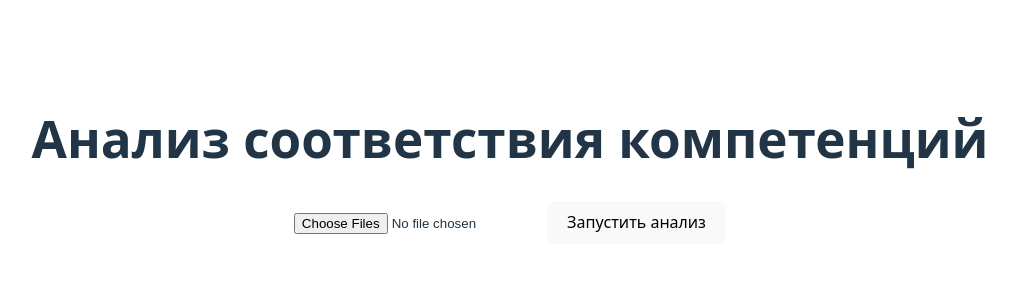
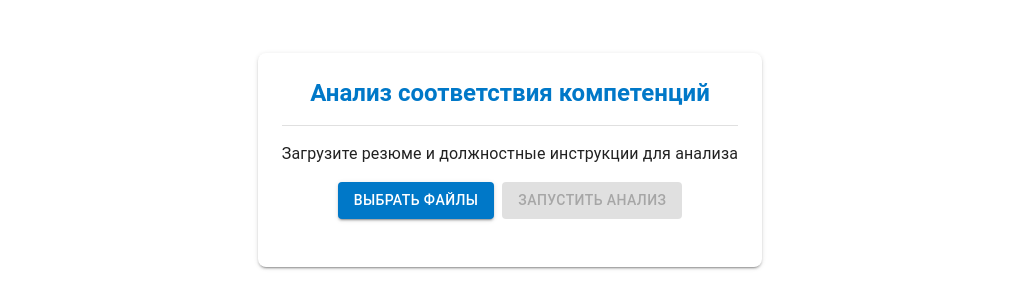
Before and after one commit to alex0ange1/AI-HR-analytics, a React (Vite) app in the folder frontend/react_app/: page / in a window 1280 px wide. Shown: the part 240-548 px from the top of the page, without its empty margins (130-1146 px from the left). Built offline with nearby package versions, Linux system fonts and the light colour scheme.

Commit message:
Добавлена возможность удалить загруженный файл и улучшен дизайн.

```diff
--- a/frontend/react_app/package.json
+++ b/frontend/react_app/package.json
@@ -10,6 +10,10 @@
     "preview": "vite preview"
   },
   "dependencies": {
+    "@emotion/react": "^11.14.0",
+    "@emotion/styled": "^11.14.0",
+    "@mui/icons-material": "^7.0.2",
+    "@mui/material": "^7.0.2",
     "jspdf": "^3.0.1",
     "react": "^19.0.0",
     "react-dom": "^19.0.0"
--- a/frontend/react_app/src/components/FileUpload.jsx
+++ b/frontend/react_app/src/components/FileUpload.jsx
@@ -1,5 +1,36 @@
 import React, { useState } from 'react';
 import { jsPDF } from 'jspdf';
+import {
+  Box,
+  Typography,
+  Button,
+  Paper,
+  Container,
+  Switch,
+  FormControlLabel,
+  Divider,
+  List,
+  ListItem,
+  ListItemText,
+  IconButton
+} from '@mui/material';
+import DeleteIcon from '@mui/icons-material/Delete';
+import { createTheme, ThemeProvider } from '@mui/material/styles';
+
+const Theme = createTheme({
+  palette: {
+    primary: {
+      main: '#0078C8', // основной синий
+    },
+    secondary: {
+      main: '#00396F', // темно-синий
+    },
+    background: {
+      default: '#F6F8FB',
+    },
+  },
+});
+
 
 const FileUpload = () => {
   const [files, setFiles] = useState([]);
@@ -13,9 +44,23 @@ const FileUpload = () => {
     );
 
     if (validFiles.length > 0) {
-      setFiles(validFiles);
+      setFiles([...files, ...validFiles]);
     } else {
       alert('Пожалуйста, выберите файлы форматов PDF или DOCX');
+    }
+
+    // Сбрасываем значение input, чтобы можно было повторно загрузить тот же файл
+    event.target.value = '';
+  };
+
+  const handleRemoveFile = (index) => {
+    const newFiles = [...files];  // Создаем копию массива файлов
+    newFiles.splice(index, 1);    // Удаляем элемент с указанным индексом
+    setFiles(newFiles);           // Обновляем состояние с новым массивом
+
+    // Сброс результатов анализа при удалении файла
+    if (report) {
+      setReport(null);
     }
   };
 
@@ -45,38 +90,119 @@ const FileUpload = () => {
   };
 
   return (
-    <div>
-      <h1>Анализ соответствия компетенций</h1>
+    <ThemeProvider theme={Theme}>
+      <Container maxWidth="md" sx={{ py: 3 }}>
+        <Paper elevation={2} sx={{ p: 3, borderRadius: '8px' }}>
+          <Typography
+            variant="h5"
+            sx={{
+              mb: 2,
+              color: 'primary.main',
+              fontWeight: 'bold'
+            }}
+          >
+            Анализ соответствия компетенций
+          </Typography>
+          <Divider sx={{ mb: 2 }} />
 
-      {/* Поле для загрузки файлов */}
+          <Box mb={3}>
+            <Typography variant="body1" sx={{ mb: 2 }}>
+              Загрузите резюме и должностные инструкции для анализа
+            </Typography>
+
+            <Box mb={2}>
+              <Button
+                variant="contained"
+                component="label"
+                color="primary"
+                sx={{ mr: 1 }}
+              >
+                Выбрать файлы
                 <input
                   type="file"
+                  hidden
                   accept=".pdf,.docx"
                   multiple
                   onChange={handleFileChange}
                 />
+              </Button>
 
-      {/* Кнопка для запуска анализа */}
-      <button onClick={handleAnalyze}>Запустить анализ</button>
+              <Button
+                variant="contained"
+                color="primary"
+                onClick={handleAnalyze}
+                disabled={files.length === 0}
+              >
+                Запустить анализ
+              </Button>
+            </Box>
+
+            {/* Список загруженных файлов */}
+            {files.length > 0 && (
+              <Paper variant="outlined" sx={{ p: 1, mb: 2 }}>
+                <Typography variant="subtitle2" sx={{ mb: 1 }}>
+                Загруженные файлы ({files.length}):
+                </Typography>
+                <List dense>
+                  {files.map((file, index) => (
+                    <ListItem
+                      key={index}
+                      secondaryAction={
+                        <IconButton edge="end" onClick={() => handleRemoveFile(index)}>
+                          <DeleteIcon fontSize="small" />
+                        </IconButton>
+                      }
+                    >
+                      <ListItemText
+                        primary={file.name}
+                        secondary={file.type.includes('pdf') ? 'PDF' : 'DOCX'}
+                      />
+                    </ListItem>
+                  ))}
+                </List>
+              </Paper>
+            )}
+          </Box>
 
           {/* Отображение отчета после анализа */}
           {report && (
-        <div>
-          <h3>Отчет:</h3>
-          <p>{isDetailed ? report.detailed : report.summary}</p>
-          <button onClick={() => setIsDetailed(!isDetailed)}>
-            {isDetailed ? 'Сделать отчет кратким' : 'Сделать отчет подробным'}
-          </button>
-        </div>
+            <Box sx={{ mt: 3, p: 2, bgcolor: 'background.default', borderRadius: '4px' }}>
+              <Typography variant="h6" sx={{ mb: 2, color: 'secondary.main' }}>
+                Результаты анализа
+              </Typography>
+
+              <FormControlLabel
+                control={
+                  <Switch
+                    checked={isDetailed}
+                    onChange={() => setIsDetailed(!isDetailed)}
+                    color="primary"
+                  />
+                }
+                label={isDetailed ? "Подробный отчет" : "Краткий отчет"}
+                sx={{ mb: 1 }}
+              />
+
+              <Paper variant="outlined" sx={{ p: 2, bgcolor: 'white', whiteSpace: 'pre-line' }}>
+                <Typography variant="body2">
+                  {isDetailed ? report.detailed : report.summary}
+                </Typography>
+              </Paper>
+
+              <Box sx={{ mt: 2 }}>
+                <Button
+                  variant="contained"
+                  color="primary"
+                  onClick={handleDownloadPDF}
+                >
+                  Скачать отчет в PDF
+                </Button>
+              </Box>
+            </Box>
           )}
-
-      {/* Кнопка для скачивания отчета в формате PDF */}
-      {report && (
-        <button onClick={handleDownloadPDF}>
-          Скачать отчет в формате PDF
-        </button>
-      )}
-    </div>
+        </Paper>
+      </Container>
+    </ThemeProvider>
   );
 };
 
```
Also changed, not shown: 1 other file (tests, documents, lock files or other folders). Lines whose indentation alone changed are shown as unchanged.
